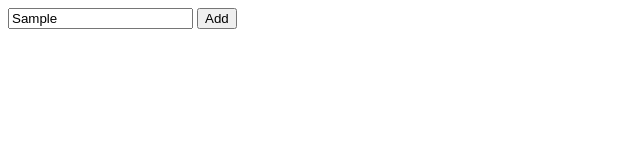
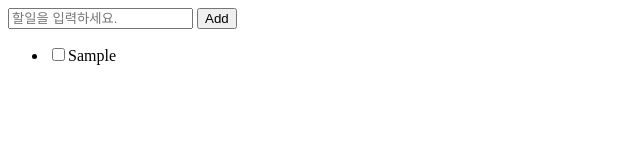
Before and after one commit to choijiiyoung/ts-to-do, a plain HTML site: page index.html in a window 1280 px wide. Both pictures are taken after typing "Sample" into the empty fields and a click on the button "Add". Shown: the whole page, without its empty margins (0-640 px from the left). Drawn offline with Linux system fonts and the light colour scheme.

Commit message:
할일 목록 리스트 동적 생성

```diff
--- a/index.html
+++ b/index.html
@@ -14,7 +14,7 @@
     <button type="submit">Add</button>
   </form>
 
-  <ul>
+  <ul id="list">
     <!-- <li>
       <input type="checkbox">할일내용
     </li> -->
--- a/test.js
+++ b/test.js
@@ -1,16 +1,44 @@
 const form = document.querySelector('#form');
 const input = document.querySelector('#title');
+const list = document.querySelector('#list');
+//할일목록이 저장된 배열 생성
+let tasks = [];
 
+//폼요소에 submit이벤트 연결
 form.addEventListener('submit', (e) => {
 	e.preventDefault();
 
+	//input요소에 값이 없으면 경고창 출력
 	if (input.value.trim() === '') return alert('할일을 입력하세요.');
 
+	//값이 있으면 객체에 id, title, 현재시간을 객체로 저장
 	const newTask = {
 		id: performance.now(),
 		title: input.value,
 		createAt: new Date(),
 	};
+	//input요소 값을 비우고
+	input.value = '';
 
-	// console.log(newTask);
+	//기존 배열에 할일 객체목록 추가
+	tasks.push(newTask);
+	console.log(tasks);
+
+	//순간적으로 ul안쪽의 기존 목록을 모두 지우고
+	list.innerHTML = '';
+	//배열의 목록을 반복돌면서 새로운 리스트 생성
+	tasks.map((task) => addListItem(task));
 });
+
+//객체를 파라미터로 받아서 li목록을 동적으로 생성해주는 함수
+function addListItem(task) {
+	//li, input 엘리먼트 노드 생성
+	const item = document.createElement('li');
+	const checkbox = document.createElement('input');
+	//input노드에 checkbox타입 설정
+	checkbox.type = 'checkbox';
+	//li노드에 자식으로 checkbox, 인수로 받은 객체의 할일내용 추가
+	item.append(checkbox, task.title);
+	//완성된 li노드를  ul안에 추가
+	list.append(item);
+}
```
